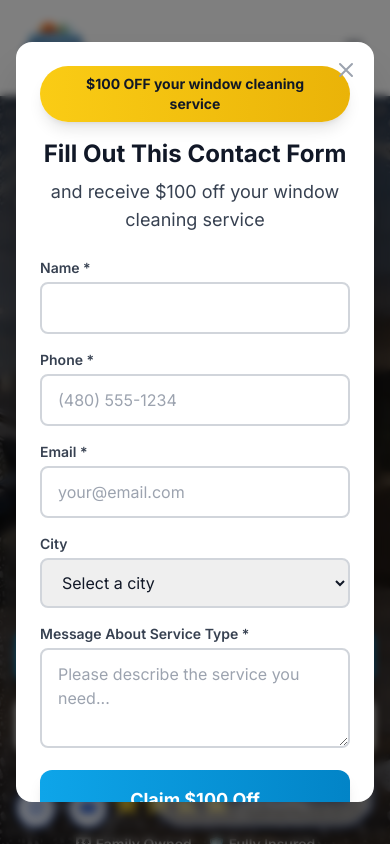
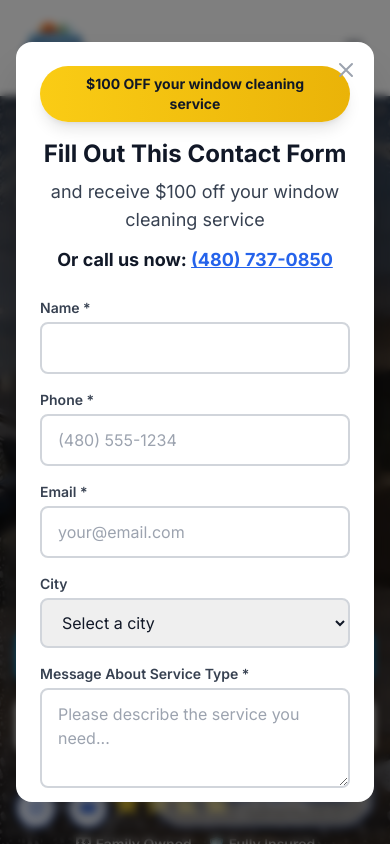
Before and after one commit to Masonba11/arizonawindowwashingpros, a Next.js app: page / in a window 390 px wide. Shown: the top 844 px of the page. Built offline with nearby package versions, Linux system fonts and the light colour scheme.

Commit message:
Add phone number to popup contact form
- Added phone number display in popup header: 'Or call us now: 480-737-0850'
- Phone number is clickable and tracks conversion events
- Provides alternative to form submission

```diff
--- a/components/PopupContactForm.tsx
+++ b/components/PopupContactForm.tsx
@@ -123,8 +123,23 @@ export default function PopupContactForm() {
             <h2 className="text-2xl md:text-3xl font-bold text-gray-900 mb-2">
               Fill Out This Contact Form
             </h2>
-            <p className="text-lg text-gray-700">
+            <p className="text-lg text-gray-700 mb-3">
               and receive $100 off your window cleaning service
+            </p>
+            <p className="text-lg font-bold text-gray-900">
+              Or call us now: <a href={`tel:${BUSINESS_INFO.phoneFormatted}`} className="text-blue-600 hover:text-blue-700 underline" onClick={() => {
+                if (typeof window !== 'undefined') {
+                  if ((window as any).gtag) {
+                    (window as any).gtag('event', 'phone_click', {
+                      event_category: 'conversion',
+                      event_label: 'popup_phone_number',
+                    })
+                  }
+                  if ((window as any).fbq) {
+                    (window as any).fbq('track', 'Contact')
+                  }
+                }
+              }}>{BUSINESS_INFO.phone}</a>
             </p>
           </div>
 
```
